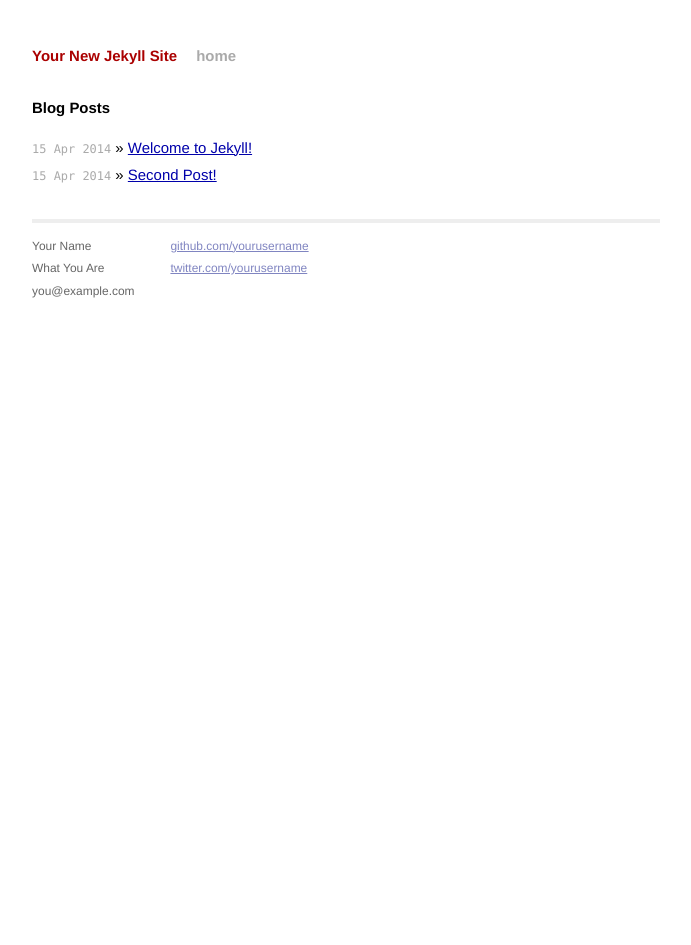
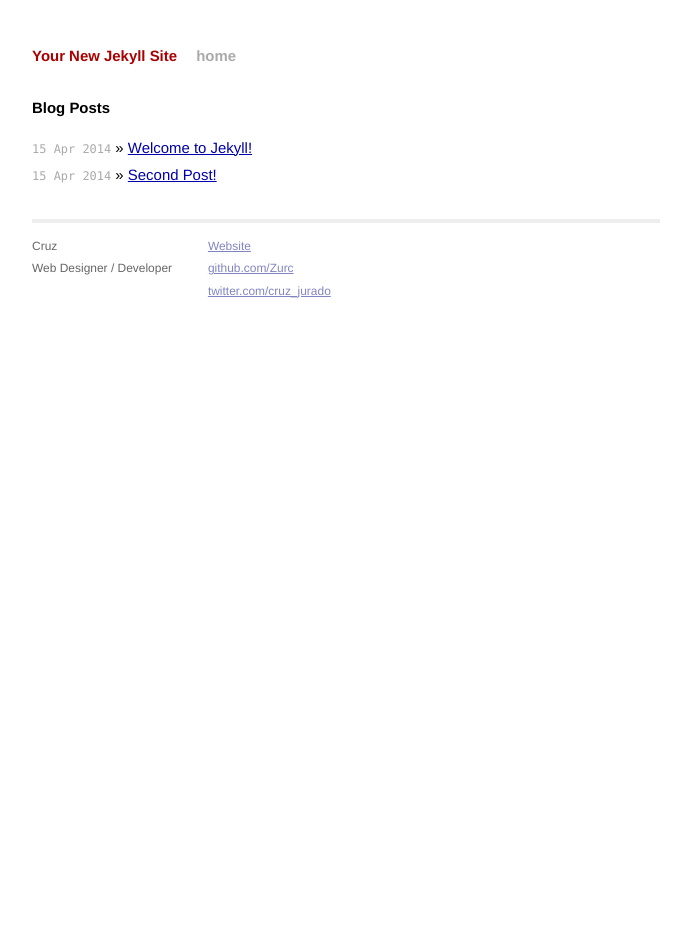
Before and after one commit to Zurc/jekill-test, a Jekyll site: the page built from index.html, in a window 1280 px wide. Shown: the whole page, without its empty margins (294-985 px from the left). Built offline with Jekyll 4.4.1, drawn with Linux system fonts in a browser that asks for light colours; Markdown is read by kramdown in place of the engine named in the settings.

Commit message:
changing default.html

```diff
--- a/_layouts/default.html
+++ b/_layouts/default.html
@@ -26,15 +26,15 @@
           <div class="footer">
             <div class="contact">
               <p>
-                Your Name<br />
-                What You Are<br />
-                you@example.com
+                Cruz<br />
+                Web Designer / Developer<br />
               </p>
             </div>
             <div class="contact">
               <p>
-                <a href="https://github.com/yourusername">github.com/yourusername</a><br />
-                <a href="https://twitter.com/yourusername">twitter.com/yourusername</a><br />
+                <a href="https://web.cruzjurado.com">Website</a><br />
+                <a href="https://github.com/yourusername">github.com/Zurc</a><br />
+                <a href="https://twitter.com/yourusername">twitter.com/cruz_jurado</a><br />
               </p>
             </div>
           </div>
```
